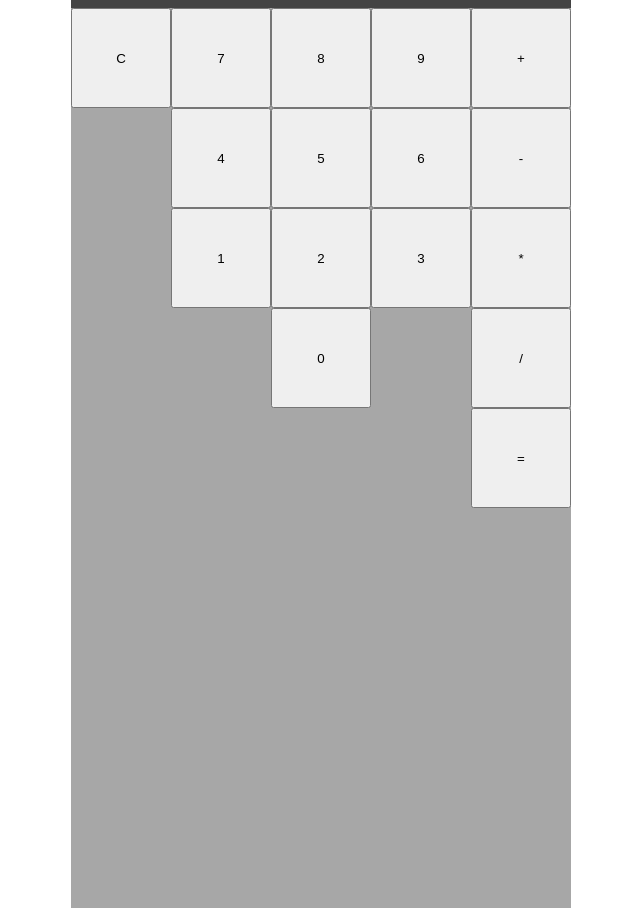
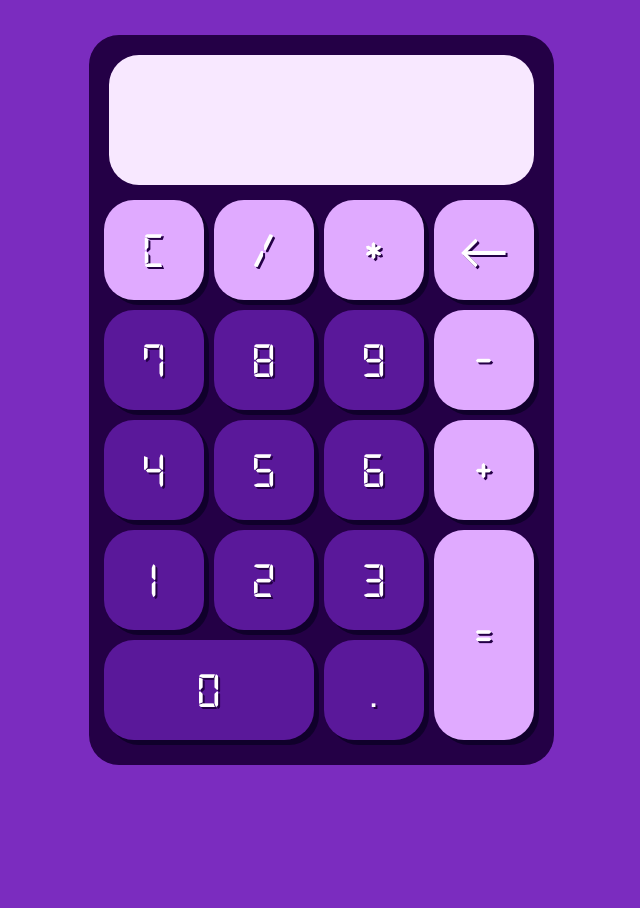
Before and after one commit to andy256789/calculator, a plain HTML site: page index.html in a window 1280 px wide. Shown: the whole page, without its empty margins (319-959 px from the left). After the commit the page ends 800 px from the top, so only its background shows below. Drawn offline with Linux system fonts and the light colour scheme.

Commit message:
Completed the whole calculator
Added nice styling and made a backspace and a decimal button.

```diff
--- a/index.html
+++ b/index.html
@@ -12,29 +12,40 @@
 <body>
     <div class="calculator">
         <div class="display">
+            <div class="operator"></div>
             <div class="current"></div>
         </div>
-        <div class="buttons">
-            <button id="clear">C</button>
-            <div class="numbers">
-                <button id="c7">7</button>
-                <button id="c8">8</button>
-                <button id="c9">9</button>
-                <button id="c4">4</button>
-                <button id="c5">5</button>
-                <button id="c6">6</button>
-                <button id="c1">1</button>
-                <button id="c2">2</button>
-                <button id="c3">3</button>
-                <button id="c0">0</button>
+        <div class="firstRow">
+            <button id="clear" class="op">C</button>
+            <button id="divide" class="op">/</button>
+            <button id="times" class="op">*</button>
+            <button id="backspace" class="op">←</button>
+        </div>
+        <div class="secondRow">
+            <button id="c7" class="num">7</button>
+            <button id="c8" class="num">8</button>
+            <button id="c9" class="num">9</button>
+            <button id="minus" class="op">-</button>
+        </div>
+        <div class="thirdRow">
+            <button id="c4" class="num">4</button>
+            <button id="c5" class="num">5</button>
+            <button id="c6" class="num">6</button>
+            <button id="plus" class="op">+</button>
+        </div>
+        <div class="bottom">
+            <div class="forthfive">
+                <div class="fourthRow">
+                    <button id="c1" class="num">1</button>
+                    <button id="c2" class="num">2</button>
+                    <button id="c3" class="num">3</button>
+                </div>
+                <div class="fifthRow">
+                    <button id="c0" class="num">0</button>
+                    <button id="dot" class="num">.</button>
+                </div>
             </div>
-            <div class="operators">
-                <button id="plus">+</button>
-                <button id="minus">-</button>
-                <button id="times">*</button>
-                <button id="divide">/</button>
-                <button id="equals">=</button>
-            </div>
+            <button id="equals" class="op">=</button>
         </div>
     </div>
 </body>
--- a/script.js
+++ b/script.js
@@ -16,8 +16,12 @@ const divide = document.querySelector("#divide");
 const equals = document.querySelector("#equals");
 
 const clear  = document.querySelector("#clear");
+const backspace = document.querySelector("#backspace");
+const dot = document.querySelector("#dot");
 
 const current = document.querySelector(".display > .current");
+const operator = document.querySelector(".display > .operator");
+
 
 one.onclick   = () => addNum("1");
 two.onclick   = () => addNum("2");
@@ -47,15 +51,17 @@ function addNum(num){
 
 }
 
-function operation(){
+function operation(op){
     if(a === 0){
-        a = parseInt(current.textContent);
+        a = parseFloat(current.textContent);
         current.textContent = "";
     }else{
-        b = parseInt(current.textContent);
+        b = parseFloat(current.textContent);
         a = operate(op,a,b);
         current.textContent = a;
     }
+    changeOp(op);
+    updateOp(op);
 }
 
 function changeOp(operator){
@@ -63,40 +69,45 @@ function changeOp(operator){
     opPressed = true;
 }
 
-plus.addEventListener("click", () => {
-    operation();
-    changeOp("+");
-});
-
-minus.addEventListener("click", () => {
-    operation();
-    changeOp("-");
-});
-
-times.addEventListener("click", () => {
-    operation();
-    changeOp("*");
-});
-
-divide.addEventListener("click", () => {
-    operation();
-    changeOp("/");
-});
+plus.onclick = () => operation("+");
+minus.onclick = () => operation("-");
+times.onclick = () => operation("*");
+divide.onclick = () => operation("/");
 
 equals.addEventListener("click", () => {
-    b = parseInt(current.textContent);
-    current.textContent = "";
+    b = parseFloat(current.textContent);
     current.textContent = operate(op,a,b);
     a = 0;
     b = 0;
+    updateOp("=");
     opPressed = true;
 });
 
 clear.addEventListener("click", () => {
     current.textContent = "";
+    updateOp("");
     a = 0;
     b = 0;
 });
+
+
+backspace.addEventListener("click", () => {
+    current.textContent = current.textContent.slice(0,-1);
+});
+
+dot.addEventListener("click", () => {
+    if(current.textContent.includes(".")){
+        return
+    }else if(!current.textContent){
+        current.textContent ="0.";
+    }else{
+        current.textContent +=".";
+    }
+});
+
+function updateOp(op){
+    operator.textContent = op;
+}
 
 function Calc(){
     this.methods = {
@@ -113,5 +124,5 @@ function operate(op,a,b){
 }
 
 function round(num){
-    return Math.round(num*10**6)/10**6
+    return Math.round(num*10**3)/10**3
 }
--- a/style.css
+++ b/style.css
@@ -1,48 +1,102 @@
+@font-face {
+    font-family: "Digital-7";
+    src: url(./fonts/Digital7-rg1mL.ttf);
+}
+
+*{
+    font-family: 'Digital-7', 'Gill Sans MT', Calibri, 'Trebuchet MS', sans-serif;
+    box-sizing: border-box;
+    margin: 0;
+    padding: 0;
+}
+
 body{
     height: 100vh;
     display: flex;
     justify-content: center;
     align-items: center;
+    background-color: #7B2CBF;
 }
 
 .calculator{
+    padding: 10px;
+    box-sizing: content-box;
     display: flex;
     flex-direction: column;
     flex-wrap: wrap;
-    background-color: #a7a7a7;
-    width: 500px;
-    height: 1000px;
+    background-color: #240046;
+    width: 445px;
+    height: 710px;
+    border-radius: 30px;
 }
 
-.display > .current{
-    height: 100px;
-    background-color: #434343;
-    color: white;
+.display{
+    height: 130px;
+    background-color: #f8e8ff;
+    color: rgb(62, 41, 85);
     display: flex;
     align-items: center;
-    justify-content: flex-start;
-    font-size: 50px;
+    justify-content: space-between;
+    font-size: 80px;
     padding: 0 50px;
+    border: 0px;
+    border-radius: 30px;
+    margin: 10px;
 }
 
-.buttons{
+.firstRow{
     display: flex;
-    flex-wrap: wrap;
 }
-
-.operators{
+.secondRow{
+    display: flex;
+}
+.thirdRow{
+    display: flex;
+}
+.fourfive{
     display: flex;
     flex-direction: column;
 }
-
-.numbers{
+.bottom{
     display: flex;
-    flex-wrap: wrap;
-    width: 300px;
-    height: 300px;
-    justify-content: center;
+    align-items: center;
+}
+.fourthRow{
+    display: flex;
+}
+.fifthRow{
+    display: flex;
 }
 
+.num{
+    background-color: #5A189A;
+    box-shadow: 5px 5px #10002B;
+}
+
+.op{
+    background-color: #E0AAFF;
+    box-shadow: 5px 5px #10002B;
+}
+
+.num,
+.op{
+    font-size: 50px;
+    color: white;
+    border: 0px;
+    border-radius: 30px;
+    margin: 5px;
+    text-shadow: 2px 2px #240046;
+
+}
+
+#c0{
+    width: 200px;
+    flex: 1;
+}
+#equals{
+    height: 210px;
+
+}
 
 button{
     width: 100px;
```
Also changed, not shown: fonts/Digital7-rg1mL.ttf (added).
